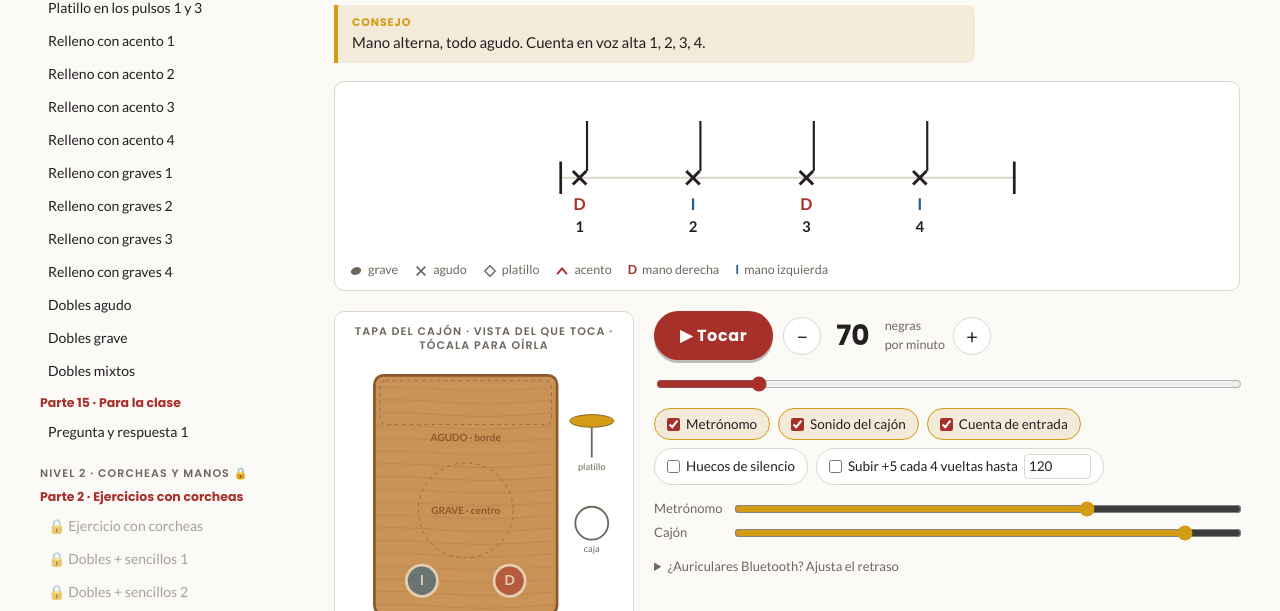
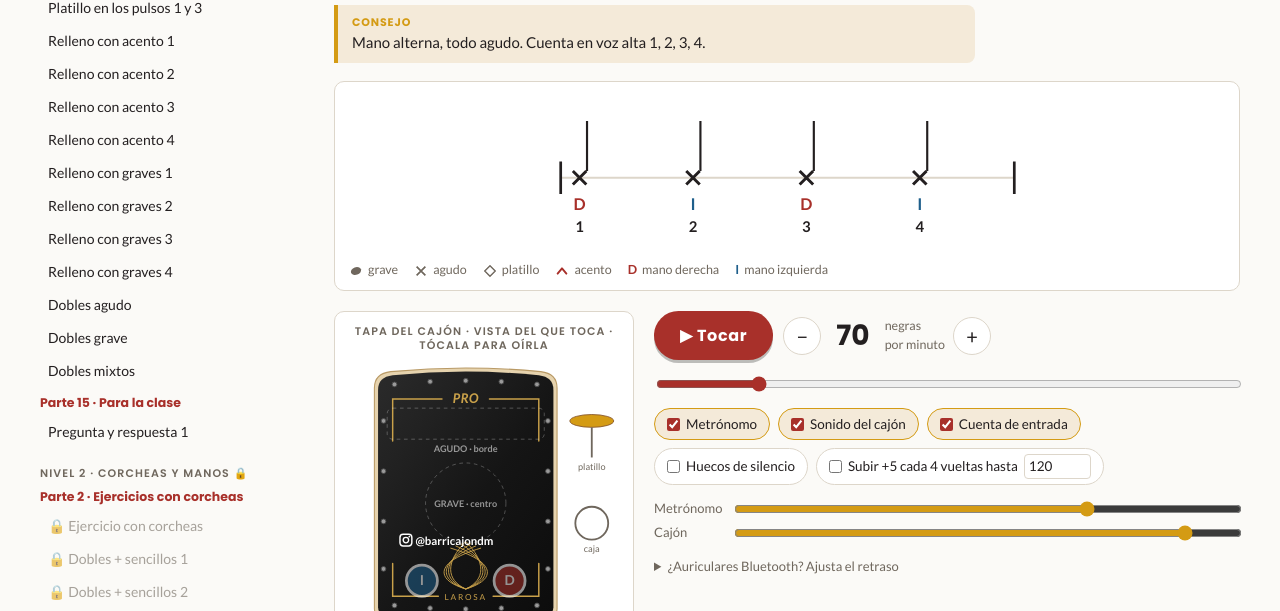
Before and after one commit to alvarodiazbarri-jpg/BARRICAJON-APP, a plain HTML site: page index.html in a window 1280 px wide. Shown: the part 176-787 px from the top of the page. Drawn offline with Linux system fonts and the light colour scheme.

Commit message:
Tapa con el aspecto del cajón Larosa PRO y la pegatina @barricajondm
Co-Authored-By: Claude Opus 5.5 <noreply@anthropic.com>
Claude-Session: https://claude.ai/code/session_019Hs1VVJ36o1qEYDZ163GJr

```diff
--- a/index.html
+++ b/index.html
@@ -186,16 +186,32 @@ details.bt .vol { margin-top: 8px; }
         <div class="tapa-tit">Tapa del cajón · vista del que toca · tócala para oírla</div>
         <svg id="tapa" viewBox="0 0 300 300" aria-label="Animación de la tapa del cajón">
           <defs>
-            <pattern id="vetas" width="200" height="14" patternUnits="userSpaceOnUse">
-              <path d="M0 7 Q50 3 100 7 T200 7" fill="none" stroke="var(--wood-dk)" stroke-opacity=".25"/>
-            </pattern>
+            <linearGradient id="brillo" x1="0" y1="0" x2="1" y2="1">
+              <stop offset="0" stop-color="#2b2b2b"/><stop offset=".55" stop-color="#151515"/><stop offset="1" stop-color="#0c0c0c"/>
+            </linearGradient>
           </defs>
-          <rect x="30" y="20" width="200" height="262" rx="10" fill="var(--wood)" stroke="var(--wood-dk)" stroke-width="3"/>
-          <rect x="30" y="20" width="200" height="262" rx="10" fill="url(#vetas)"/>
-          <rect x="36" y="26" width="188" height="48" rx="6" fill="none" stroke="var(--wood-dk)" stroke-dasharray="4 4" stroke-opacity=".7"/>
-          <text x="130" y="92" text-anchor="middle" font-size="11" font-weight="700" fill="var(--wood-dk)">AGUDO · borde</text>
-          <circle cx="130" cy="168" r="52" fill="none" stroke="var(--wood-dk)" stroke-dasharray="4 4" stroke-opacity=".7"/>
-          <text x="130" y="172" text-anchor="middle" font-size="11" font-weight="700" fill="var(--wood-dk)">GRAVE · centro</text>
+          <!-- canto de contrachapado y tapa negra (Larosa PRO) -->
+          <path d="M30 34 Q30 18 48 16 Q130 8 212 16 Q230 18 230 34 V276 Q230 286 220 286 H40 Q30 286 30 276 Z" fill="#e6d3ae" stroke="#b99a66" stroke-width="1.2"/>
+          <path d="M34 36 Q34 22 50 20 Q130 12 210 20 Q226 22 226 36 V274 Q226 282 218 282 H42 Q34 282 34 274 Z" fill="url(#brillo)"/>
+          <g fill="none" stroke="#c9a14a" stroke-width="1.6" stroke-linecap="round">
+            <path d="M50 92 V46 H104"/><path d="M156 46 H210 V92"/>
+            <path d="M50 226 V262 H100"/><path d="M160 262 H210 V226"/>
+          </g>
+          <text x="130" y="50" text-anchor="middle" font-size="14" font-weight="800" font-style="italic" fill="#c9a14a" letter-spacing="1">PRO</text>
+          <g fill="none" stroke="#c9a14a" stroke-width="1"><path d="M130 254 C108 244 108 224 130 202"/><path d="M130 254 C152 244 152 224 130 202"/><path d="M130 254 C104 244 104 224 135.6 204.4"/><path d="M130 254 C156 244 156 224 124.4 204.4"/><path d="M130 254 C100 244 100 224 141.2 206.8"/><path d="M130 254 C160 244 160 224 118.8 206.8"/><path d="M130 254 C96 244 96 224 146.8 209.2"/><path d="M130 254 C164 244 164 224 113.2 209.2"/></g>
+          <text x="130" y="266" text-anchor="middle" font-size="9" fill="#c9a14a" letter-spacing="2">LAROSA</text>
+          <g fill="#9a9a9a" stroke="#4a4a4a" stroke-width="1"><circle cx="52" cy="30" r="2.6"/><circle cx="91" cy="27" r="2.6"/><circle cx="130" cy="26" r="2.6"/><circle cx="169" cy="27" r="2.6"/><circle cx="208" cy="30" r="2.6"/><circle cx="40" cy="70" r="2.6"/><circle cx="40" cy="125" r="2.6"/><circle cx="40" cy="180" r="2.6"/><circle cx="40" cy="232" r="2.6"/><circle cx="220" cy="70" r="2.6"/><circle cx="220" cy="125" r="2.6"/><circle cx="220" cy="180" r="2.6"/><circle cx="220" cy="232" r="2.6"/><circle cx="52" cy="272" r="2.6"/><circle cx="91" cy="275" r="2.6"/><circle cx="130" cy="276" r="2.6"/><circle cx="169" cy="275" r="2.6"/><circle cx="208" cy="272" r="2.6"/></g>
+          <!-- pegatina de Instagram -->
+          <g transform="translate(58 204)">
+            <rect x="0" y="-10" width="13" height="13" rx="3.5" fill="none" stroke="#fff" stroke-width="1.6"/>
+            <circle cx="6.5" cy="-3.5" r="3" fill="none" stroke="#fff" stroke-width="1.5"/><circle cx="10.2" cy="-7.3" r=".9" fill="#fff"/>
+            <text x="17" y="1.5" font-size="12.5" font-weight="800" fill="#fff">@barricajondm</text>
+          </g>
+          <!-- zonas de golpe -->
+          <rect x="44" y="56" width="172" height="34" rx="6" fill="none" stroke="#fff" stroke-opacity=".28" stroke-dasharray="4 4"/>
+          <text x="130" y="104" text-anchor="middle" font-size="10" font-weight="700" fill="#fff" fill-opacity=".55">AGUDO · borde</text>
+          <circle cx="130" cy="160" r="44" fill="none" stroke="#fff" stroke-opacity=".28" stroke-dasharray="4 4"/>
+          <text x="130" y="164" text-anchor="middle" font-size="10" font-weight="700" fill="#fff" fill-opacity=".55">GRAVE · centro</text>
           <g>
             <ellipse cx="268" cy="70" rx="24" ry="7" fill="var(--gold)" stroke="var(--wood-dk)"/>
             <line x1="268" y1="77" x2="268" y2="110" stroke="var(--muted)" stroke-width="2"/>
@@ -660,8 +676,8 @@ function golpe(e) {
 
 /* ---------- tapa del cajón: manos y ondas ---------- */
 const SITIO = {
-  a: { D: [175, 50], I: [85, 50] }, f: { D: [175, 50], I: [85, 50] },
-  g: { D: [152, 168], I: [108, 168] },
+  a: { D: [175, 73], I: [85, 73] }, f: { D: [175, 73], I: [85, 73] },
+  g: { D: [150, 160], I: [110, 160] },
   p: { D: [262, 70], I: [262, 70] }, c: { D: [268, 182], I: [268, 182] },
   reposo: { D: [178, 245], I: [82, 245] },
 };
@@ -680,7 +696,7 @@ function mover(m, p) {
   if (matchMedia('(prefers-reduced-motion: reduce)').matches) return;
   const onda = document.createElementNS('http://www.w3.org/2000/svg', 'circle');
   onda.setAttribute('cx', xy[0]); onda.setAttribute('cy', xy[1]); onda.setAttribute('r', 10);
-  onda.setAttribute('fill', 'none'); onda.setAttribute('stroke', p.ac ? 'var(--red)' : 'var(--ink)');
+  onda.setAttribute('fill', 'none'); onda.setAttribute('stroke', p.ac ? '#ff6a5c' : p.s === 'p' || p.s === 'c' ? 'var(--ink)' : '#f1d99a');
   onda.setAttribute('stroke-width', p.ac ? 4 : 2);
   $('#ondas').appendChild(onda);
   const fin = p.s === 'f' ? 22 : p.ac ? 60 : p.s === 'g' ? 48 : 36;
```
Also changed, not shown: src/app.html (+28 -12 lines).
